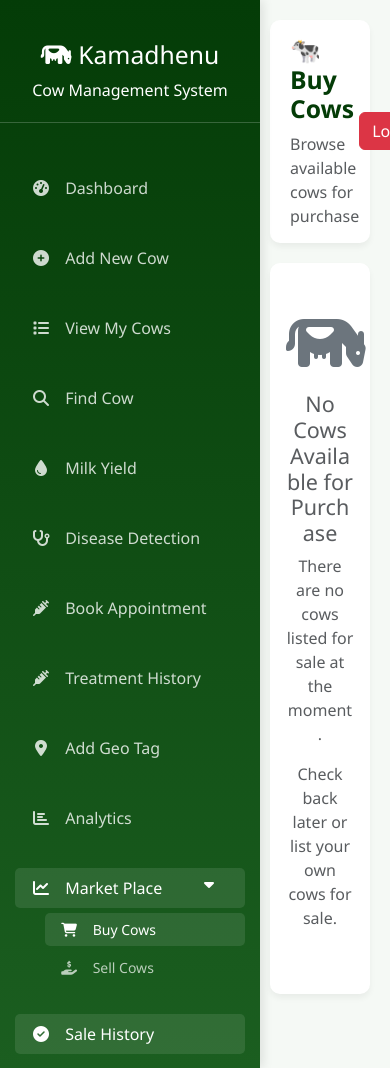
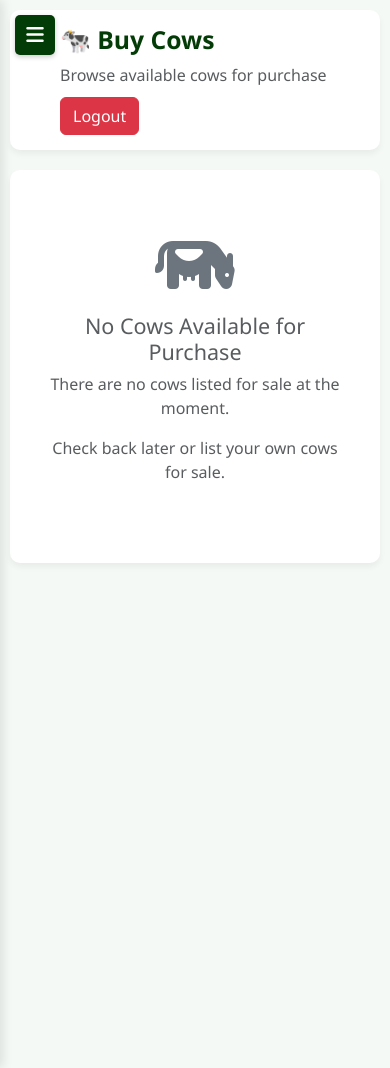
Before and after one commit to Rajesh8356/Kamadhenu, a Flask app: page /buy_cow in a window 390 px wide; the page is wider, and only the part inside the window is pictured. Run offline with Flask 3, Linux system fonts and the light colour scheme; the visitor is signed in with stand-in values (Sample User, id 1); data comes from the database, SQL or seed files in the repository; data that the repository does not hold is empty.

Commit message:
Update buy_cow.html

```diff
--- a/templates/buy_cow.html
+++ b/templates/buy_cow.html
@@ -17,6 +17,7 @@
     body {
       background-color: #f5f9f5;
       font-family: 'Segoe UI', Tahoma, Geneva, Verdana, sans-serif;
+      overflow-x: hidden;
     }
     .dashboard-container { width: 100%; margin: 0; }
     .sidebar {
@@ -28,8 +29,15 @@
       padding-top: 20px;
       box-shadow: 3px 0 10px rgba(0,0,0,0.1);
       overflow-y: auto;
+      z-index: 1000;
+      transition: all 0.3s ease;
     }
-    .main-content { margin-left: 250px; padding: 20px; }
+    .main-content {
+      margin-left: 260px;
+      padding: 20px;
+      transition: all 0.3s ease;
+      width: calc(100% - 260px);
+    }
     .header {
       background-color: white;
       padding: 15px 20px;
@@ -70,6 +78,87 @@
       border-radius: 20px;
       font-size: 0.8rem;
       font-weight: 600;
+    }
+
+    /* Mobile menu toggle button */
+    .menu-toggle {
+      display: none;
+      position: fixed;
+      top: 15px;
+      left: 15px;
+      z-index: 1100;
+      background-color: var(--primary);
+      color: white;
+      border: none;
+      border-radius: 5px;
+      width: 40px;
+      height: 40px;
+      font-size: 20px;
+      cursor: pointer;
+      box-shadow: 0 2px 5px rgba(0,0,0,0.2);
+    }
+
+    /* Overlay for mobile when sidebar is open */
+    .overlay {
+      display: none;
+      position: fixed;
+      top: 0;
+      left: 0;
+      width: 100%;
+      height: 100%;
+      background-color: rgba(0,0,0,0.5);
+      z-index: 999;
+    }
+
+    .overlay.active {
+      display: block;
+    }
+
+    /* Mobile responsive styles */
+    @media (max-width: 768px) {
+      .sidebar {
+        transform: translateX(-100%);
+        width: 70%;
+        max-width: 250px;
+      }
+
+      .sidebar.active {
+        transform: translateX(0);
+      }
+
+      .main-content {
+        margin-left: 0;
+        width: 100%;
+      }
+
+      .menu-toggle {
+        display: block;
+      }
+
+      .header {
+        padding: 15px 15px 15px 50px;
+        flex-direction: column;
+        align-items: flex-start;
+        gap: 10px;
+      }
+
+      .card {
+        margin-bottom: 15px;
+      }
+    }
+
+    @media (max-width: 576px) {
+      .main-content {
+        padding: 10px;
+      }
+
+      .card {
+        padding: 15px;
+      }
+
+      .logo h2 {
+        font-size: 1.5rem;
+      }
     }
       /* Language Selector Styles - BOTTOM */
     .language-selector {
@@ -159,9 +248,17 @@
   </style>
 </head>
 <body class="cow-background">
+  <!-- Mobile menu toggle -->
+  <button class="menu-toggle" id="menuToggle">
+    <i class="fas fa-bars"></i>
+  </button>
+
+  <!-- Overlay for mobile -->
+  <div class="overlay" id="overlay"></div>
+
   <div class="dashboard-container">
     <!-- Sidebar -->
-    <div class="sidebar">
+    <div class="sidebar" id="sidebar">
       <div class="logo">
         <h2><i class="fas fa-cow"></i> Kamadhenu</h2>
         <p class="mb-0">Cow Management System</p>
@@ -193,7 +290,6 @@
             <i class="fas fa-chart-bar"></i> Analytics
           </a>
         </li>
-
         <li class="nav-item">
           <a class="nav-link active" href="#" onclick="toggleSubmenu(event)">
             <i class="fas fa-chart-line"></i> Market Place <i class="fas fa-caret-down float-end"></i>
@@ -204,7 +300,7 @@
           </ul>
         </li>
         <li class="nav-item">
-          <a class="nav-link active" href="/sold_cows">
+          <a class="nav-link" href="/sold_cows">
             <i class="fas fa-check-circle"></i> Sale History
           </a>
         </li>
@@ -212,7 +308,7 @@
     </div>
 
     <!-- Main Content -->
-    <div class="main-content">
+    <div class="main-content" id="mainContent">
       <div class="header">
         <div>
           <h2 class="welcome-text">🐄 Buy Cows</h2>
@@ -220,8 +316,6 @@
         </div>
         <a href="{{ url_for('farmer_logout') }}" class="btn btn-danger">Logout</a>
       </div>
-
-
 
       <div class="row">
         {% if cows %}
@@ -279,6 +373,51 @@
   </div>
 
   <script>
+    // Mobile sidebar toggle functionality
+    const menuToggle = document.getElementById('menuToggle');
+    const sidebar = document.getElementById('sidebar');
+    const mainContent = document.getElementById('mainContent');
+    const overlay = document.getElementById('overlay');
+
+    menuToggle.addEventListener('click', function() {
+      sidebar.classList.toggle('active');
+      overlay.classList.toggle('active');
+
+      // Change icon based on sidebar state
+      const icon = menuToggle.querySelector('i');
+      if (sidebar.classList.contains('active')) {
+        icon.classList.remove('fa-bars');
+        icon.classList.add('fa-times');
+      } else {
+        icon.classList.remove('fa-times');
+        icon.classList.add('fa-bars');
+      }
+    });
+
+    // Close sidebar when clicking on overlay
+    overlay.addEventListener('click', function() {
+      sidebar.classList.remove('active');
+      overlay.classList.remove('active');
+      const icon = menuToggle.querySelector('i');
+      icon.classList.remove('fa-times');
+      icon.classList.add('fa-bars');
+    });
+
+    // Close sidebar when clicking on a nav link (mobile)
+    const navLinks = document.querySelectorAll('.nav-link');
+    navLinks.forEach(link => {
+      link.addEventListener('click', function() {
+        if (window.innerWidth <= 768) {
+          sidebar.classList.remove('active');
+          overlay.classList.remove('active');
+          const icon = menuToggle.querySelector('i');
+          icon.classList.remove('fa-times');
+          icon.classList.add('fa-bars');
+        }
+      });
+    });
+
+    // Existing functions from your code
     function toggleSubmenu(event) {
       event.preventDefault();
       const submenu = event.target.closest("li").querySelector(".submenu");
@@ -299,6 +438,9 @@
       });
     });
   </script>
+
+
+
 
   <!-- Bootstrap JS -->
   <script src="https://cdn.jsdelivr.net/npm/bootstrap@5.3.0/dist/js/bootstrap.bundle.min.js"></script>
```
Lines whose indentation alone changed are shown as unchanged.
